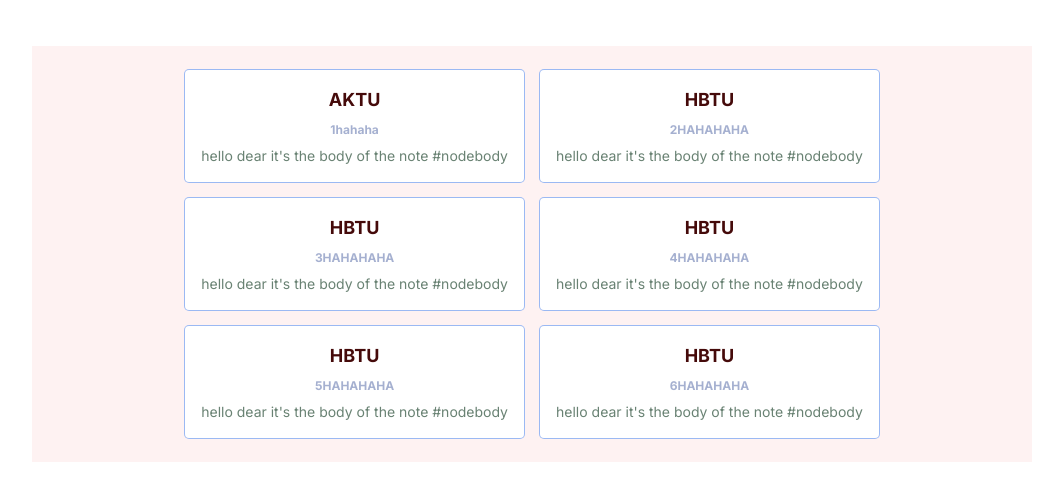
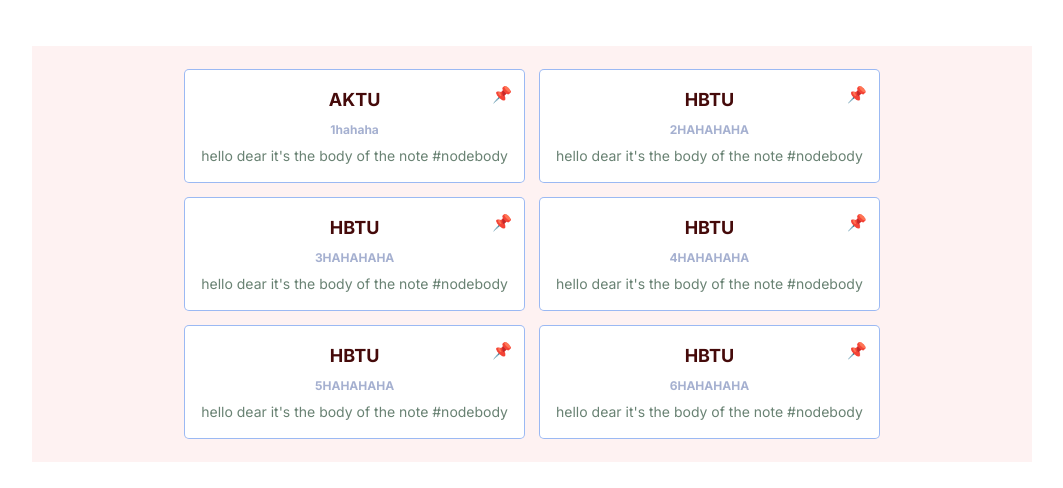
Before and after one commit to abhis12321/ecowiser-assignment, a Next.js app: page / in a window 1280 px wide. Shown: the part 136-624 px from the top of the page, without its empty margins (108-1171 px from the left). Built offline with nearby package versions, Linux system fonts and the light colour scheme.

Commit message:
API is created for cloud storing

```diff
--- a/src/app/_component/NoteBox.js
+++ b/src/app/_component/NoteBox.js
@@ -1,16 +1,18 @@
 import React, { useState } from 'react'
 import NoteForm from './NoteForm';
 
-export default function NoteBox({note , saveNote , exist}) {
-  const [editable , setEditable] = useState(false);
+export default function NoteBox({ note, saveNote, exist }) {
+  const [editable, setEditable] = useState(false);
   return (
-    <div className='ring-1 rounded p-4 min-w-[300px] flex gap-2 flex-col items-center justify-center bg-white' onClick={e => setEditable(true)}>
-      <h3 className="text-lg font-bold text-red-950">{note.title}</h3>
-      <p className="text-xs text-blue-900/40 font-bold">{note.tagline}</p>
-      <p className="text-sm text-green-950/60 ">{note.body}</p>
-
+    <div className='ring-1 rounded min-w-[300px] flex gap-2 flex-col items-center justify-center bg-white' onClick={e => setEditable(true)}>
+      <div className="relative p-4 flex gap-2 flex-col items-center justify-center">
+        <p className={`absolute top-2 right-2 p-1 hover:scale-125 cursor-pointer`}>📌</p>
+        <h3 className="text-lg font-bold text-red-950">{note.title}</h3>
+        <p className="text-xs text-blue-900/40 font-bold">{note.tagline}</p>
+        <p className="text-sm text-green-950/60 ">{note.body}</p>
+      </div>
       {
-         editable && <NoteForm note={note} setEditable = {setEditable} saveNote={saveNote} exist={exist}/>
+        editable && <NoteForm note={note} setEditable={setEditable} saveNote={saveNote} exist={exist} />
       }
     </div>
   )
--- a/src/app/_component/NoteForm.js
+++ b/src/app/_component/NoteForm.js
@@ -12,7 +12,7 @@ export default function NoteForm({ saveNote, note , setEditable , exist }) {
     };
 
     return (
-        <div className="absolute top-0 left-0 h-[100vh] w-[100vw] bg-violet-300/35 flex items-center">
+        <div className="absolute top-0 left-0 z-10 h-[100vh] w-[100vw] bg-violet-300/45 flex items-center">
             <form onSubmit={handleSubmit} className='flex flex-col gap-2 items-center justify-center w-[98%] max-w-[500px] mx-auto p-4 text-violet-800 bg-white rounded-lg' >
                 <input type="text" value={title} onChange={(e) => setTitle(e.target.value)} placeholder="Title" required className='ring-1 w-full p-2 rounded focus:ring-violet-700 border-none outline-none bg-blue-600/10' />
                 <input type="text" value={tagline} onChange={(e) => setTagline(e.target.value)} placeholder="Tagline" required className='ring-1 w-full p-2 rounded focus:ring-violet-700 border-none outline-none bg-blue-600/10' />
--- /dev/null
+++ b/src/app/api/route.js
@@ -0,0 +1,18 @@
+import { NextResponse } from "next/server";
+
+
+export async function GET() {
+    try {
+        return NextResponse.json({success:true});
+    } catch(error) {
+        return NextResponse.json({success:false , message:error.message});
+    }
+}
+
+export async function POST(req , res) {
+    try {
+        return NextResponse.json({success:true});
+    } catch(error) {
+        return NextResponse.json({success:false , message:error.message});
+    }
+}
```
Also changed, not shown: 1 other file (tests, documents, lock files or other folders).
